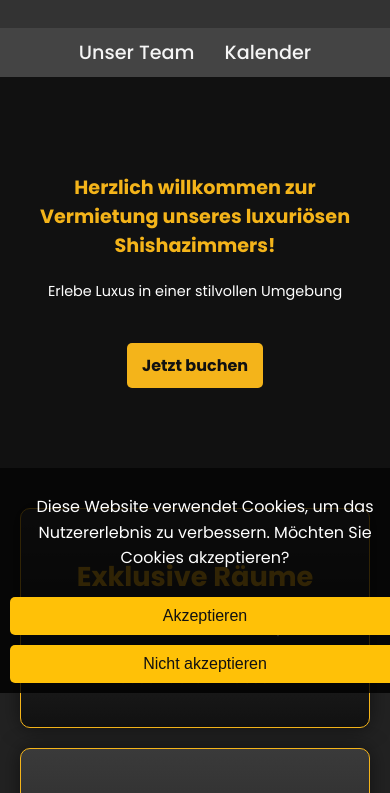
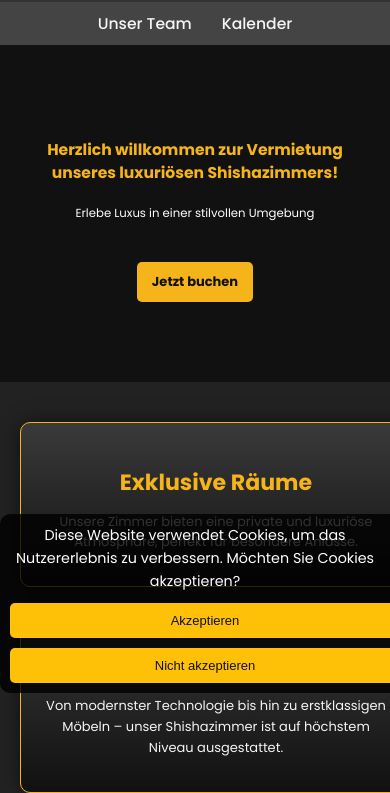
Before and after one commit to EsatOercuen/SchoolProjectWeb, a website: page index.html in a window 390 px wide. Shown: the part 151-944 px from the top of the page. Drawn offline with nearby package versions, Linux system fonts and the light colour scheme.

Commit message:
Update style.css

```diff
--- a/css/style.css
+++ b/css/style.css
@@ -1,10 +1,43 @@
+/* Variablen für wiederverwendbare Farben */
+:root {
+  --primary-color: #f4b41a;
+  --secondary-color: #d89b0b;
+  --background-color: #111;
+  --text-color: #f5f5f5;
+}
+
 /* Allgemeine Einstellungen */
 body {
   font-family: 'Poppins', sans-serif;
   margin: 0;
   padding: 0;
-  background-color: #111;
-  color: #f5f5f5;
+  background-color: var(--background-color);
+  color: var(--text-color);
+}
+
+/* Fokus-Styling für bessere Zugänglichkeit */
+a:focus,
+button:focus,
+input:focus {
+  outline: 2px solid var(--primary-color);
+  outline-offset: 3px;
+}
+
+/* Responsive Schriftgrößen */
+html {
+  font-size: 16px;
+}
+
+@media (max-width: 768px) {
+  html {
+    font-size: 14px;
+  }
+}
+
+@media (max-width: 480px) {
+  html {
+    font-size: 13px;
+  }
 }
 
 /* Header */
@@ -12,7 +45,7 @@ header {
   background-color: #333;
   padding: 20px 0;
   text-align: center;
-  color: #f5f5f5;
+  color: var(--text-color);
 }
 
 .header-container {
@@ -35,9 +68,9 @@ h1 {
 
 /* Navigation */
 nav {
-  background-color: #333; /* Hintergrundfarbe des Navigationsbereichs */
+  background-color: #333;
   display: flex;
-  justify-content: center; /* Zentriert die Inhalte horizontal */
+  justify-content: center;
   padding: 10px 0;
   width: 100%;
   text-align: center;
@@ -52,11 +85,11 @@ nav {
 }
 
 .nav-menu li {
-  margin: 0 15px; /* Abstand zwischen den Listenelementen */
+  margin: 0 15px;
 }
 
 .nav-menu a {
-  color: #f5f5f5;
+  color: var(--text-color);
   text-decoration: none;
   font-weight: 500;
   font-size: 1.2rem;
@@ -64,7 +97,7 @@ nav {
 }
 
 .nav-menu a:hover {
-  color: #f4b41a; /* Hover-Farbe für die Links */
+  color: var(--primary-color);
 }
 
 /* Hero Section */
@@ -77,7 +110,7 @@ nav {
 
 .hero h2 {
   font-size: 3rem;
-  color: #f4b41a;
+  color: var(--primary-color);
 }
 
 .hero p {
@@ -86,22 +119,22 @@ nav {
 }
 
 .btn-primary {
-  background-color: #f4b41a;
-  color: #111;
+  background-color: var(--primary-color);
+  color: var(--background-color);
   padding: 15px 30px;
   border-radius: 5px;
   text-decoration: none;
   font-weight: bold;
   transition: background-color 0.3s;
   display: inline-block;
-  margin-top: 20px; /* Fügt Abstand zum oberen Element hinzu */
+  margin-top: 20px;
 }
 
 .btn-primary:hover {
-  background-color: #d89b0b;
+  background-color: var(--secondary-color);
 }
 
-/* Features Section - Osmanischer Stil */
+/* Features Section */
 .features {
   display: flex;
   justify-content: space-around;
@@ -113,49 +146,49 @@ nav {
   text-align: center;
   width: 30%;
   padding: 20px;
-  border: 1px solid #f4b41a;
+  border: 1px solid var(--primary-color);
   border-radius: 10px;
-  background: linear-gradient(to bottom, #3a3a3a, #111);  /* Osmanischer Stil mit Textur */
+  background: linear-gradient(to bottom, #3a3a3a, var(--background-color));
   box-shadow: 0px 0px 20px rgba(0, 0, 0, 0.5);
 }
 
 .feature-item h3 {
   font-size: 1.7rem;
-  color: #f4b41a;
+  color: var(--primary-color);
   margin-bottom: 10px;
 }
 
 .feature-item p {
   font-size: 1.1rem;
-  color: #f5f5f5;
+  color: var(--text-color);
 }
 
 /* Image Slider */
 .image-slider {
   padding: 50px 0;
-  background-color: #111;
+  background-color: var(--background-color);
 }
 
 .swiper-container {
   width: 100vw;
   height: 400px;
   position: relative;
-  border-top: 4px solid #f4b41a;
-  border-bottom: 4px solid #f4b41a;
+  border-top: 4px solid var(--primary-color);
+  border-bottom: 4px solid var(--primary-color);
 }
 
 .swiper-slide img {
   width: 100%;
   height: 100%;
   object-fit: cover;
-  filter: sepia(20%); /* Leichter Sepia-Effekt für osmanischen Stil */
+  filter: sepia(20%);
 }
 
 .swiper-button-next,
 .swiper-button-prev {
-  color: #f4b41a; /* Setzt die Farbe der Pfeile auf Gold */
+  color: var(--primary-color);
   position: absolute;
-  bottom: 10px; /* Positioniert die Pfeile am unteren Rand des Sliders */
+  bottom: 10px;
 }
 
 .swiper-button-next {
@@ -166,10 +199,9 @@ nav {
   left: 10px;
 }
 
-/* Hover-Effekt für die Pfeile */
 .swiper-button-next:hover,
 .swiper-button-prev:hover {
-  color: #d89b0b; /* Dunklerer Goldton bei Hover */
+  color: var(--secondary-color);
 }
 
 /* Footer */
@@ -177,58 +209,90 @@ footer {
   background-color: #333;
   padding: 20px;
   text-align: center;
-  color: #f5f5f5;
+  color: var(--text-color);
 }
 
 footer a {
-  color: #f4b41a;
-  text-decoration: none;
+  color: var(--primary-color);
 }
 
 footer a:hover {
   text-decoration: underline;
 }
 
-/* Styling für die Boxen links und rechts */
-.instructions {
-  width: 20%;
-  padding: 20px;
-  border: 1px solid #f4b41a; /* Goldene Umrandung */
+/* Cookie Banner */
+.cookie-banner {
+  position: fixed;
+  bottom: 20px;
+  left: 0;
+  right: 0;
+  background-color: rgba(0, 0, 0, 0.8);
+  color: white;
+  padding: 25px 30px;
   border-radius: 10px;
-  background-color: rgba(0, 0, 0, 0.7); /* Halbtransparentes Schwarz */
-  color: #f5f5f5;
-  text-align: center; /* Zentriere den Text horizontal */
-  box-shadow: 0 4px 10px rgba(0, 0, 0, 0.3);
-  display: flex; /* Flexbox aktivieren */
-  flex-direction: column; /* Inhalte von oben nach unten */
-  justify-content: center; /* Zentriert vertikal */
+  display: flex;
+  align-items: center;
+  justify-content: space-between;
+  width: 100%;
+  max-width: 1200px;
+  margin: 0 auto;
+  z-index: 1000;
 }
 
-/* Überschrift in den Boxen */
-.instructions h3 {
-  font-size: 1.8rem;
-  margin-bottom: 15px;
-  color: #f4b41a;
+.cookie-banner p {
+  margin: 0;
+  padding-right: 20px;
+  font-size: 1.1rem;
+  flex-grow: 1;
 }
 
-/* Absatztext in den Boxen */
-.instructions p {
+.cookie-btn {
+  background-color: #ffc107;
+  border: none;
+  color: var(--background-color);
+  padding: 15px 20px;
+  margin-left: 15px;
+  cursor: pointer;
+  border-radius: 5px;
   font-size: 1rem;
-  margin-bottom: 15px;
-  line-height: 1.6;
-  text-align: center; /* Text innerhalb von Absätzen zentriert */
+  transition: background-color 0.3s ease;
 }
 
-/* Subheading hover effect */
-.impressum-container h2:hover {
-  transform: scale(1.1);
-  color: #d89b0b; /* Color shift on hover */
+.cookie-btn:hover {
+  background-color: var(--secondary-color);
 }
 
-.impressum-container h2:hover::before {
-  content: "Mehr Informationen"; /* Show extra text when hovered */
-  position: absolute;
-  visibility: visible;
-  opacity: 1;
-  color: #d89b0b;
+.cookie-hidden {
+  display: none;
 }
+
+/* Mobile Optimierung */
+@media (max-width: 768px) {
+  .features {
+    flex-direction: column;
+  }
+
+  .feature-item {
+    width: 100%;
+    margin-bottom: 20px;
+  }
+
+  .hero {
+    padding: 80px 20px;
+  }
+
+  .swiper-container {
+    height: 300px;
+  }
+
+  .cookie-banner {
+    flex-direction: column;
+    align-items: center;
+    text-align: center;
+  }
+
+  .cookie-btn {
+    width: 100%;
+    margin-top: 10px;
+  }
+}
```
